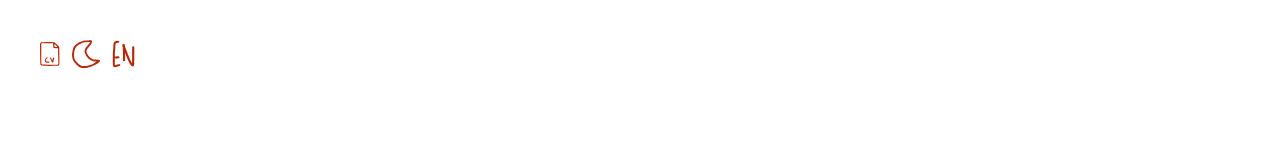
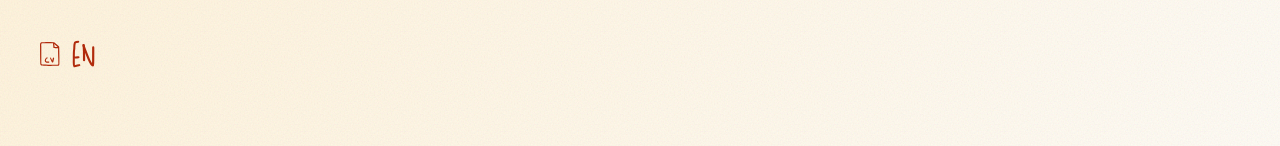
Before and after one commit to KiBohr/Portfolio, a React (Vite) app: page / in a window 1280 px wide. Shown: the top 146 px of the page. Built offline with nearby package versions, Linux system fonts and the light colour scheme; grey boxes are pictures that could not be loaded.

Commit message:
debugging

```diff
--- a/src/App.tsx
+++ b/src/App.tsx
@@ -6,6 +6,7 @@ import SkillsTech from "./page/skillsTech/SkillsTech"
 import ExpEdu from "./page/expEdu/ExpEdu"
 import Projects from "./page/projects/Projects"
 import Contact from "./page/contact/Contact"
+import "./bg.css"
 
 
 
@@ -26,7 +27,7 @@ function App() {
   )
 
   return (
-    <main className="min-h-screen w-screen h-screen light:text-periwinkel text-red font-[AnPro] animated-bg dark:text-periwinkel py-10 px-5">
+    <main className="min-h-screen w-screen h-screen light:text-periwinkel text-red font-[AnPro] bg-beige dark:text-periwinkel py-10 px-5 animated-bg">
       <RouterProvider router={router}/>
     </main>
   )
--- a/src/component/footer/Footer.tsx
+++ /dev/null
@@ -1,11 +0,0 @@
-const Footer = () => {
-    return (
-        <div className="mt-10 flex items-center justify-end gap-4">
-
-
-        </div>
-
-     );
-}
-
-export default Footer;
--- a/src/component/header/Header.tsx
+++ b/src/component/header/Header.tsx
@@ -92,8 +92,8 @@ const Header = () => {
                 />
             </motion.a>
 
-                {/*  component for dark light mode */}
-            <ColorChange/>
+                {/*  component for dark light mode add again, when svgs work*/}
+            {/* <ColorChange/> */}
 
 
 
--- a/src/layout/Layout.tsx
+++ b/src/layout/Layout.tsx
@@ -1,13 +1,11 @@
 import { Outlet } from "react-router-dom";
 import Header from "../component/header/Header";
-import Footer from "../component/footer/Footer";
 
 const Layout = () => {
     return (
         <div className="flex flex-col min-h-screen">
             <Header/>
             <Outlet/>
-            <Footer/>
         </div>
      );
 }
```
